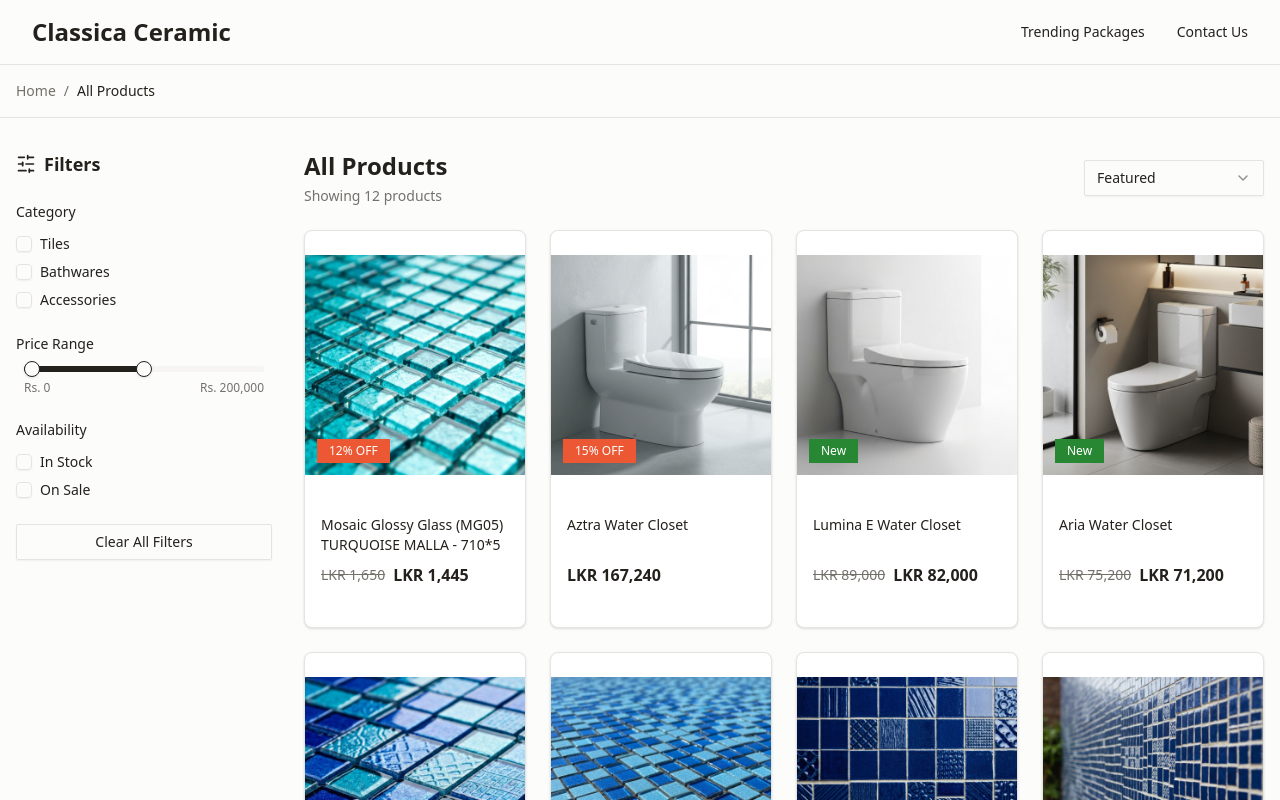
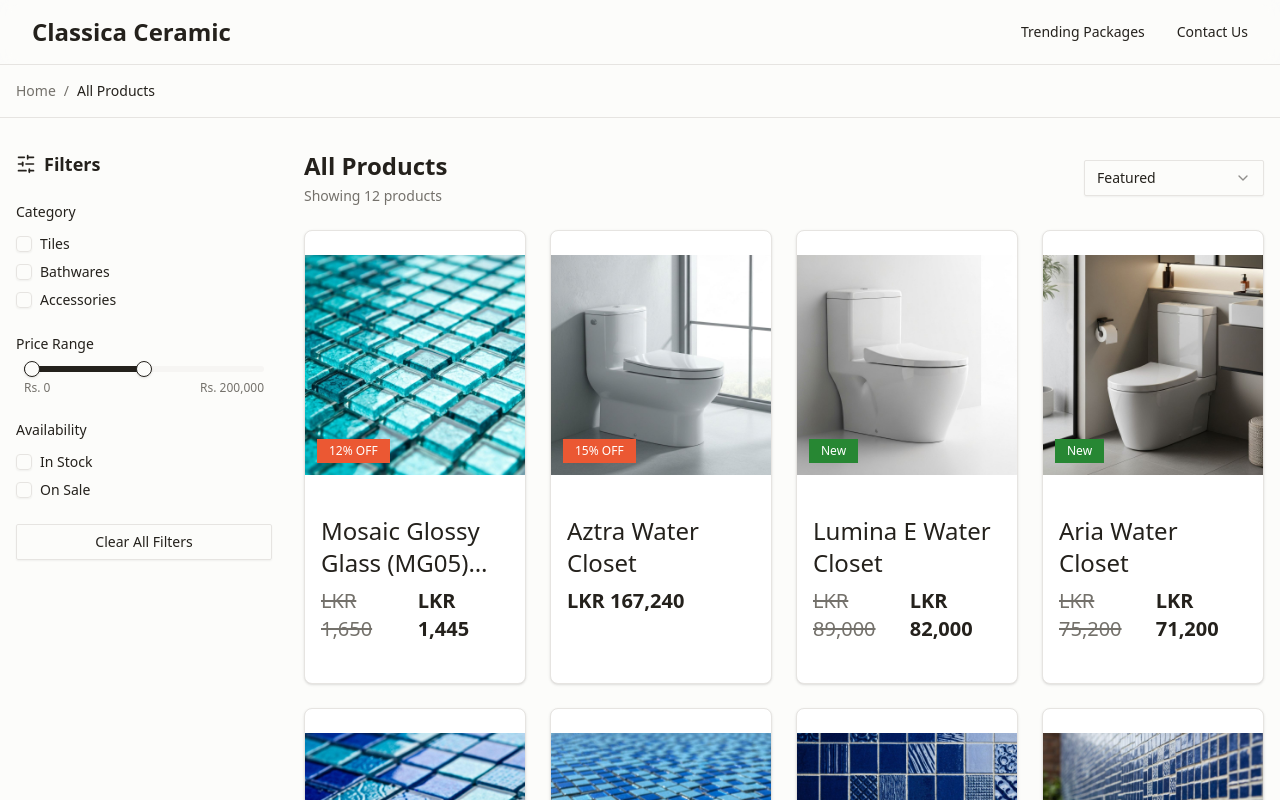
Before and after one commit to fmr683/classica-ceramic, a Next.js app: page /products in a window 1280 px wide. Shown: the top 800 px of the page. Built offline with nearby package versions, Linux system fonts and the light colour scheme; a web font is replaced by a local one.

Commit message:
`Update font sizes in ProductCard component: h3, text-sm to text-2xl, text-base to text-xl, text-xl to text-xl`

```diff
--- a/components/product-card.tsx
+++ b/components/product-card.tsx
@@ -43,14 +43,14 @@ export function ProductCard({
 
       {/* --- Product Info --- */}
       <div className="p-4 space-y-2">
-        <h3 className="text-sm text-foreground line-clamp-2 min-h-[2.5rem]">{name}</h3>
+        <h3 className="text-2xl text-foreground line-clamp-2 min-h-[2.5rem]">{name}</h3>
         <div className="flex items-center gap-2">
           {originalPrice && currentPrice && originalPrice !== currentPrice && (
-            <span className="text-sm text-muted-foreground line-through">
+            <span className="text-xl text-muted-foreground line-through">
               LKR {formatPrice(originalPrice)}
             </span>
           )}
-          <span className="text-base font-semibold text-foreground">
+          <span className="text-xl font-semibold text-foreground">
             LKR {formatPrice(currentPrice)}
           </span>
         </div>
```
